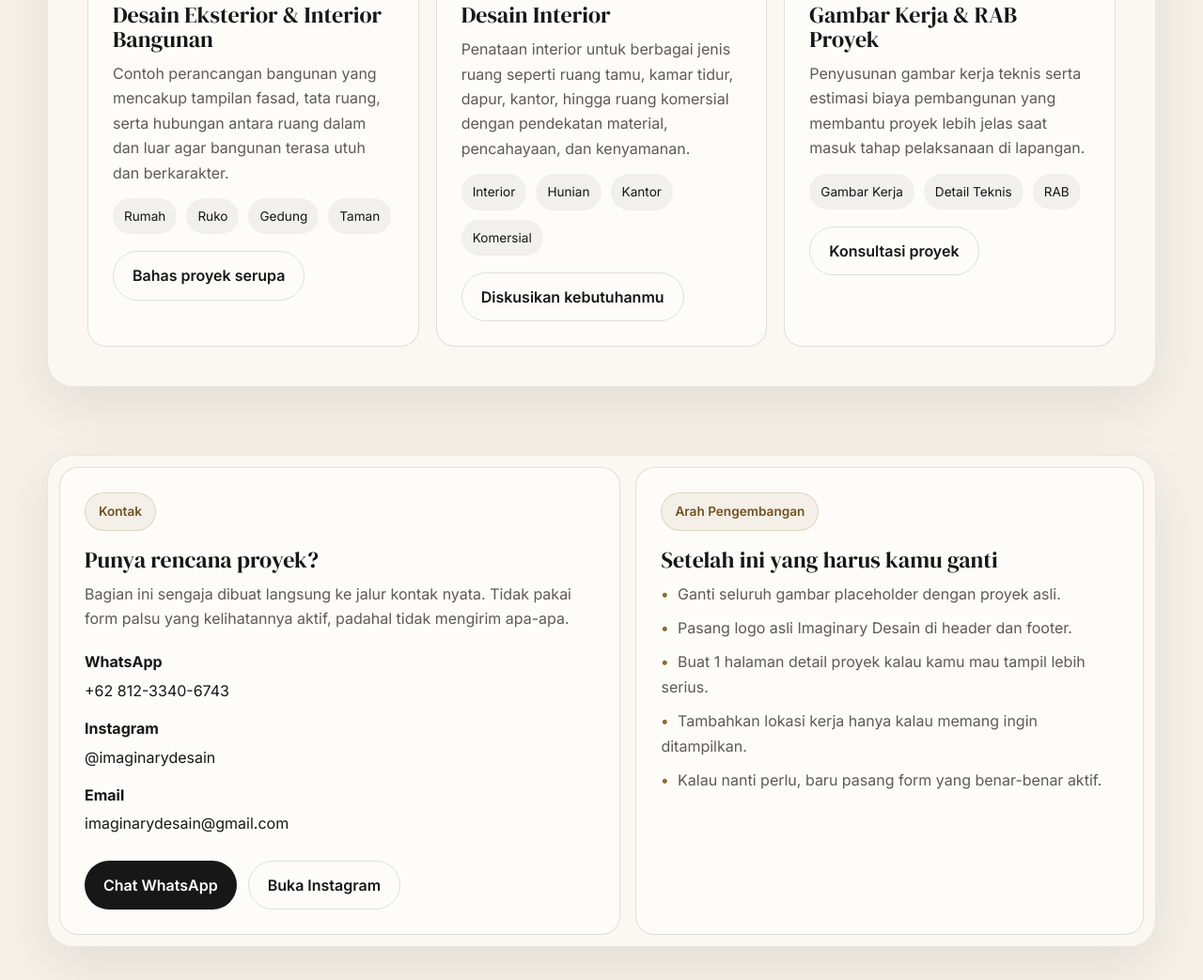
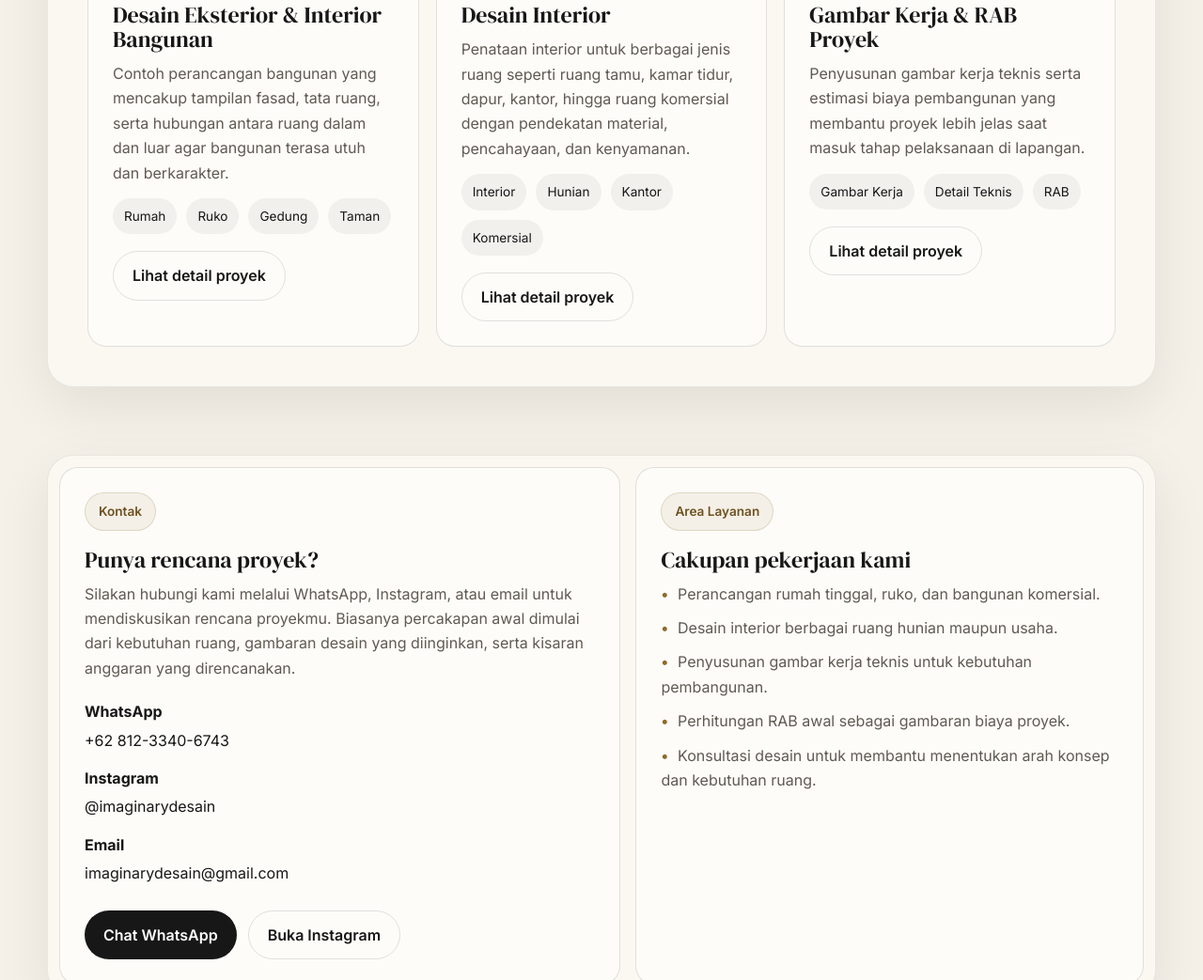
Before and after one commit to imaginarydesain/imaginarydesain, a plain HTML site: page index.html in a window 1280 px wide. Shown: the part 3137-4180 px from the top of the page at 94% size. Drawn offline with Linux system fonts and the light colour scheme.

Commit message:
Update index.html

```diff
--- a/index.html
+++ b/index.html
@@ -697,7 +697,7 @@
                 <span>Gedung</span>
                 <span>Taman</span>
               </div>
-              <a href="#contact" class="project-link">Bahas proyek serupa</a>
+              <a href="projects/eksterior-interior.html" class="project-link">Lihat detail proyek</a>
             </article>
 
             <article class="project-card">
@@ -715,7 +715,7 @@
                 <span>Kantor</span>
                 <span>Komersial</span>
               </div>
-              <a href="#contact" class="project-link">Diskusikan kebutuhanmu</a>
+              <a href="projects/eksterior-interior.html" class="project-link">Lihat detail proyek</a>
             </article>
 
             <article class="project-card">
@@ -732,7 +732,7 @@
                 <span>Detail Teknis</span>
                 <span>RAB</span>
               </div>
-              <a href="#contact" class="project-link">Konsultasi proyek</a>
+              <a href="projects/eksterior-interior.html" class="project-link">Lihat detail proyek</a>
             </article>
           </div>
         </div>
@@ -745,8 +745,7 @@
               <span class="eyebrow">Kontak</span>
               <h3>Punya rencana proyek?</h3>
               <p>
-                Bagian ini sengaja dibuat langsung ke jalur kontak nyata. Tidak pakai form palsu yang kelihatannya aktif,
-                padahal tidak mengirim apa-apa.
+                Silakan hubungi kami melalui WhatsApp, Instagram, atau email untuk mendiskusikan rencana proyekmu. Biasanya percakapan awal dimulai dari kebutuhan ruang, gambaran desain yang diinginkan, serta kisaran anggaran yang direncanakan.
               </p>
               <div class="contact-lines">
                 <div class="contact-line">
@@ -769,14 +768,14 @@
             </div>
 
             <div class="contact-card">
-              <span class="eyebrow">Arah Pengembangan</span>
-              <h3>Setelah ini yang harus kamu ganti</h3>
+              <span class="eyebrow">Area Layanan</span>
+              <h3>Cakupan pekerjaan kami</h3>
               <ul class="list">
-                <li>Ganti seluruh gambar placeholder dengan proyek asli.</li>
-                <li>Pasang logo asli Imaginary Desain di header dan footer.</li>
-                <li>Buat 1 halaman detail proyek kalau kamu mau tampil lebih serius.</li>
-                <li>Tambahkan lokasi kerja hanya kalau memang ingin ditampilkan.</li>
-                <li>Kalau nanti perlu, baru pasang form yang benar-benar aktif.</li>
+                <li>Perancangan rumah tinggal, ruko, dan bangunan komersial.</li>
+                <li>Desain interior berbagai ruang hunian maupun usaha.</li>
+                <li>Penyusunan gambar kerja teknis untuk kebutuhan pembangunan.</li>
+                <li>Perhitungan RAB awal sebagai gambaran biaya proyek.</li>
+                <li>Konsultasi desain untuk membantu menentukan arah konsep dan kebutuhan ruang.</li>
               </ul>
             </div>
           </div>
```
